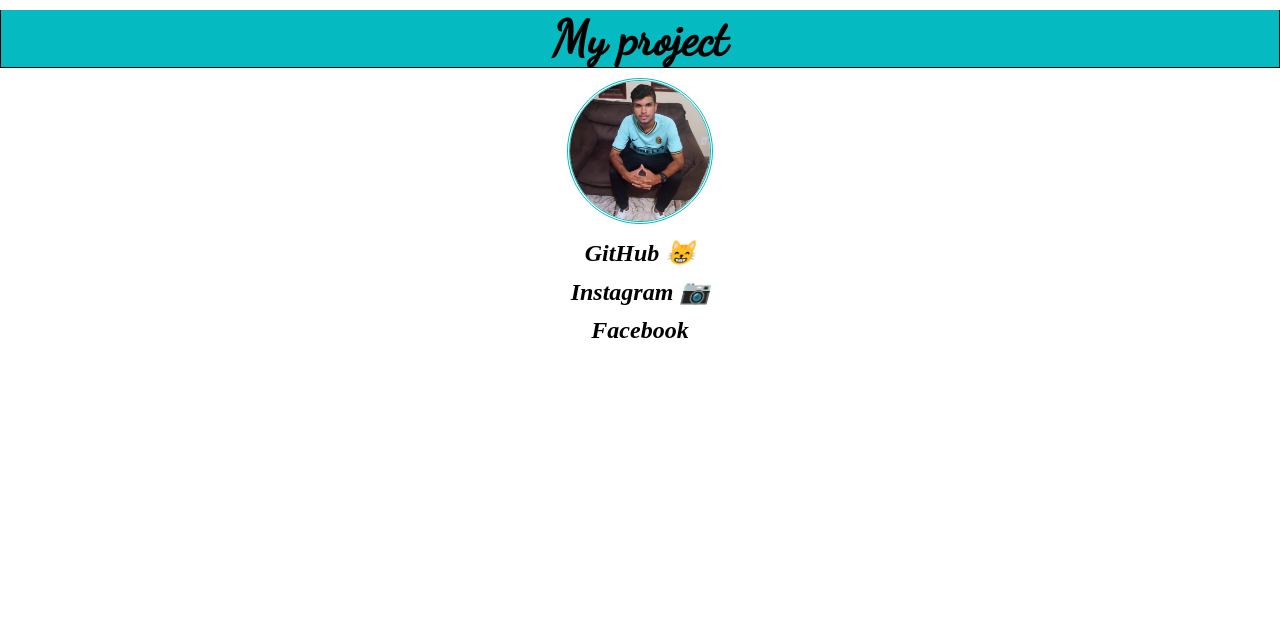
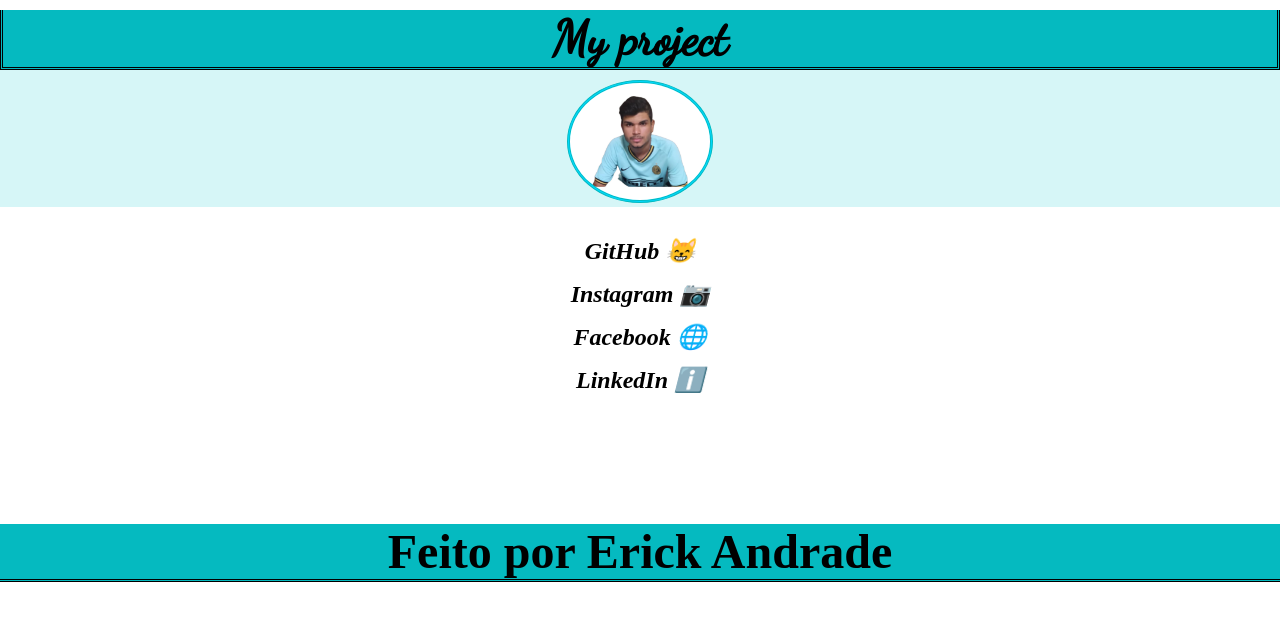
Before and after one commit to Erick-Andrade-Dev/My_project, a plain HTML site: page index.html in a window 1280 px wide. Drawn offline with Linux system fonts and the light colour scheme; a web font is replaced by a local one.

Commit message:
myProject

```diff
--- a/index.html
+++ b/index.html
@@ -7,17 +7,22 @@
     <link rel="stylesheet" href="style.css">
     <title>My project</title>
     <link href="https://fonts.googleapis.com/css2?family=Dancing+Script&family=Montserrat:wght@100&display=swap" rel="stylesheet">
+    <link href="https://fonts.googleapis.com/css2?family=Dancing+Script&family=The+Nautigal:wght@700&display=swap" rel="stylesheet">
 </head>
 <body>
     <header id="header">
         <h1 id="herotitle">My project</h1>
-        <img class="img" src="/imgs/minhafoto.jpg" alt="Minha foto"  width="140">
+        <img class="img" src="/imgs/erickfoto.jpeg" alt="Minha foto"  width="140">
     </header>
     <section>
-        <p class="listItem"><a  class="rede" href="https://github.com/Erick-Andrade-Dev" target="_blank">GitHub  😸</a></p>
+        <p class="listItem"> <a  class="rede" href="https://github.com/Erick-Andrade-Dev" target="_blank">GitHub  😸</a></p>
         <p class="listItem"> <a  class="rede" href=https://www.instagram.com/ei_rck/ target="_blank"> Instagram  📷</a></p>
-        <p class="listItem"><a class="rede" href="https://www.facebook.com/erick.brito.9081" target="_blank" >Facebook</a></p>
+        <p class="listItem"> <a class="rede" href="https://www.facebook.com/erick.brito.9081" target="_blank" >Facebook 🌐</a></p>
+        <p class="listItem"> <a class="rede" href="https://www.linkedin.com/feed/" target="_blank"> LinkedIn ℹ️ </a> </p>
     </section>
+    <footer>
+        <p class="rodape">Feito por Erick Andrade</p>
+    </footer>
 
 </body>
 </html>
--- a/style.css
+++ b/style.css
@@ -1,5 +1,9 @@
 *{
     margin: 0%;
+}
+
+header {
+    background-color: rgb(214, 246, 247);
 }
 
 #header {
@@ -12,7 +16,7 @@
     font-size: xxx-large;
     margin-top: 10px;
     background-color: rgb(5, 186, 192);
-    border: 1px solid;
+    border: 3px double;
     border-top: none;
 }
 
@@ -23,9 +27,16 @@
 }
 
 .img {
-    border-radius: 100%;
+    border-radius: 50%;
     margin-top: 10px;
     border: 3px double rgb(5, 186, 192);
+    padding-left: 0px;
+    padding-right: 0px;
+    background-color: rgb(0, 217, 255);
+}
+
+.img:hover{
+    border: 3px double rgb(0, 247, 255);
 }
 
 #redes {
@@ -33,8 +44,9 @@
 
 }
 
-section ul {
-  position: relative;
+section  {
+    margin-top: 30px;
+    position: relative;
 
 
 }
@@ -47,6 +59,7 @@ section ul {
     font-size: x-large;
     font-style: italic;
     font-weight: 900;
+    opacity: 3.0;
 }
 
 .rede:hover {
@@ -55,6 +68,16 @@ section ul {
 
 .listItem {
     text-align: center;
-    margin-top: 11px;
+    margin-top: 15px;
     justify-content: center;
 }
+
+.rodape {
+    text-align: center;
+    margin-top: 130px;
+    font-weight: bold;
+    font-size: xxx-large;
+    font-family: 'The Nautigal';
+    background-color: rgb(5, 186, 192);
+    border-bottom: 3px double black;
+}
```
Also changed, not shown: imgs/1.png (deleted), imgs/erickfoto.jpeg (added), imgs/minhafoto.jpg (deleted).
